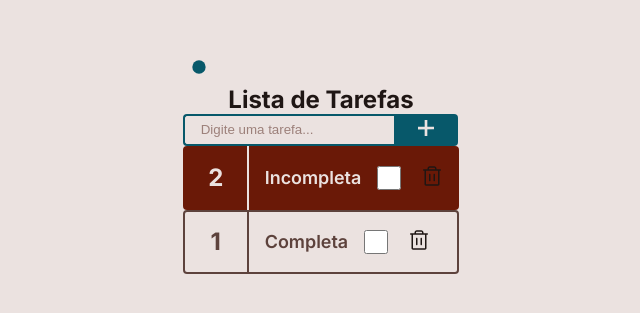
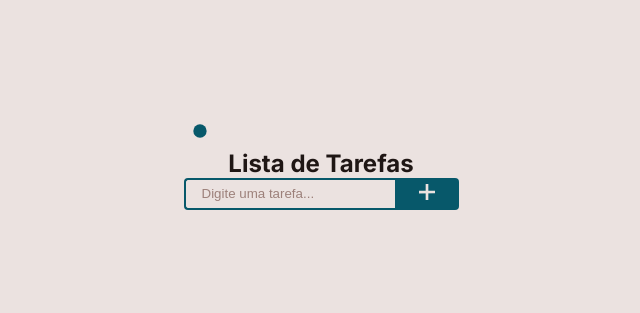
Before and after one commit to fercael/todo-list-ReactJs, a React (Vite) app: page / in a window 1280 px wide. Shown: the part 237-550 px from the top of the page, without its empty margins (319-959 px from the left). Built offline with nearby package versions, Linux system fonts and the light colour scheme.

Commit message:
Add renderizacao das tarefas

```diff
--- /dev/null
+++ b/src/components/TodoList/functions/addNewTask.ts
@@ -0,0 +1,7 @@
+export  const addNewTask = (list: {id: number, text: string, status: boolean}[], id: number, text: string, status: boolean) => {
+  list.push({
+    id,
+    text,
+    status,
+  })
+}
--- a/src/components/TodoList/index.tsx
+++ b/src/components/TodoList/index.tsx
@@ -1,7 +1,12 @@
-import React from 'react';
+import React, { useEffect, useState } from 'react';
 import Flexbox from '../Flexbox';
 import ThemeSwitcher from '../ThemeSwitcher';
+
+import { ITask } from './interfaces/task';
 import { ITodoListProps } from './interfaces/todoList';
+
+import { addNewTask } from './functions/addNewTask';
+
 
 import { AddTask, CheckTask, CompletedTasks, Container, Input, Label, RemoveTask, Task, Title, UncompletedTasks } from './styles';
 
@@ -9,33 +14,55 @@ const TodoList: React.FC<ITodoListProps> = ({
   title = 'Lista de Tarefas',
   themeSwitcher
 }) => {
+  const [ taskList, setTaskList ] = useState<ITask[]>([])
+  const [ newTask , setNewTask ] = useState('')
+  let updatedTaskList: {id: number, text: string, status: boolean }[] = []
+
+useEffect(()=>{
+  setTaskList(updatedTaskList)
+}, [])
+
   return (
     <Container>
       <ThemeSwitcher switchTheme={themeSwitcher}/>
       <Title>{title}</Title>
       <Flexbox>
-        <Input placeholder='Digite uma tarefa...' />
-        <AddTask />
+        <Input placeholder='Digite uma tarefa...' value={newTask} onChange={e => setNewTask(e.target.value)}/>
+        <AddTask onClick={() => addNewTask(updatedTaskList, 1, newTask, false)} />
       </Flexbox>
       <UncompletedTasks>
-        <Task>
-          <Label>2</Label>
-          Incompleta
+      {
+          taskList.map(item => {
+            if(item.status == false) {
+              return (
+                <Task key={item.id}>
+                <Label>{item.id}</Label>
+                  {item.text}
                 <Flexbox width='4rem' height='100%' justify='space-between' align='center'>
                   <CheckTask type='checkbox' />
                   <RemoveTask />
                 </Flexbox>
               </Task>
+              )
+            }})
+         }
       </UncompletedTasks>
       <CompletedTasks>
-        <Task>
-          <Label>1</Label>
-          Completa
+        {
+          taskList.map(item => {
+            if(item.status == true) {
+              return (
+                <Task key={item.id}>
+                <Label>{item.id}</Label>
+                  {item.text}
                 <Flexbox width='4rem' height='100%' justify='space-between' align='center'>
                   <CheckTask type='checkbox' />
                   <RemoveTask />
                 </Flexbox>
               </Task>
+              )
+            }})
+         }
       </CompletedTasks>
     </Container>
   );
--- /dev/null
+++ b/src/components/TodoList/interfaces/task.ts
@@ -0,0 +1,5 @@
+export interface ITask {
+  id?: number
+  text?: string
+  status?: boolean
+}
```
Lines whose indentation alone changed are shown as unchanged.
